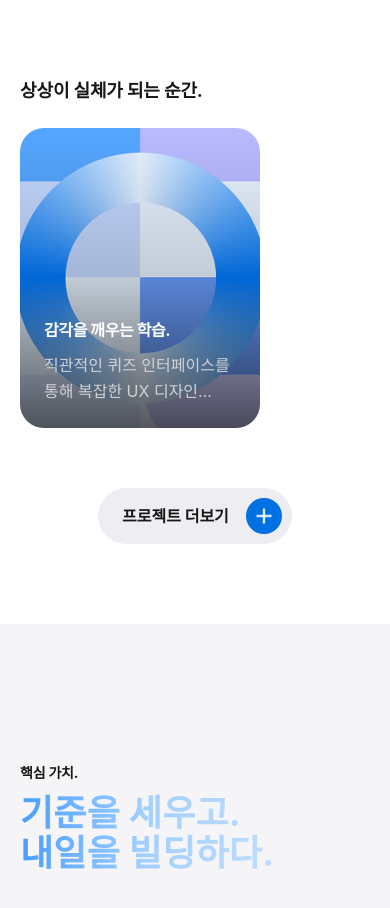
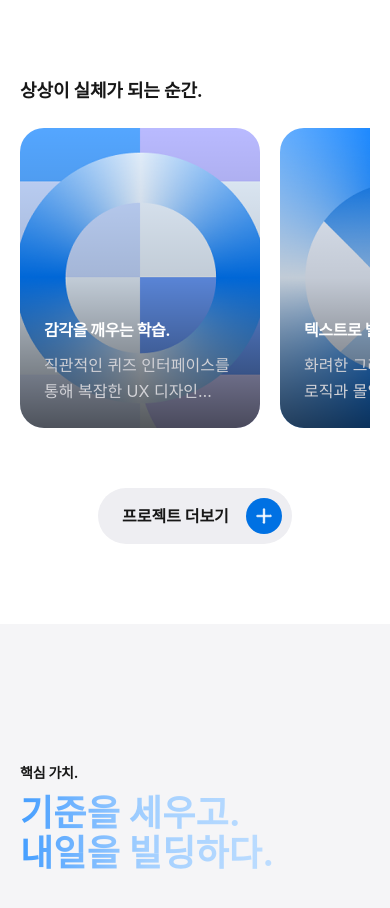
Before and after one commit to BS-Stack-Lab/portfolio-site-2026, a Next.js app: page / in a window 390 px wide. Shown: the part 4345-5253 px from the top of the page. Built offline with nearby package versions, Linux system fonts and the light colour scheme; a web font is replaced by a local one.

Commit message:
projects w value final modify

```diff
--- a/components/Projects.tsx
+++ b/components/Projects.tsx
@@ -45,7 +45,7 @@ export default function Projects() {
             <div
               key={project.id}
               className="
-                min-w-[calc(100vw-40px)] md:min-w-[calc(50%-10px)] xl:min-w-0
+                min-w-[240px] md:min-w-[480px] xl:min-w-0
                 snap-start
               "
             >
```
